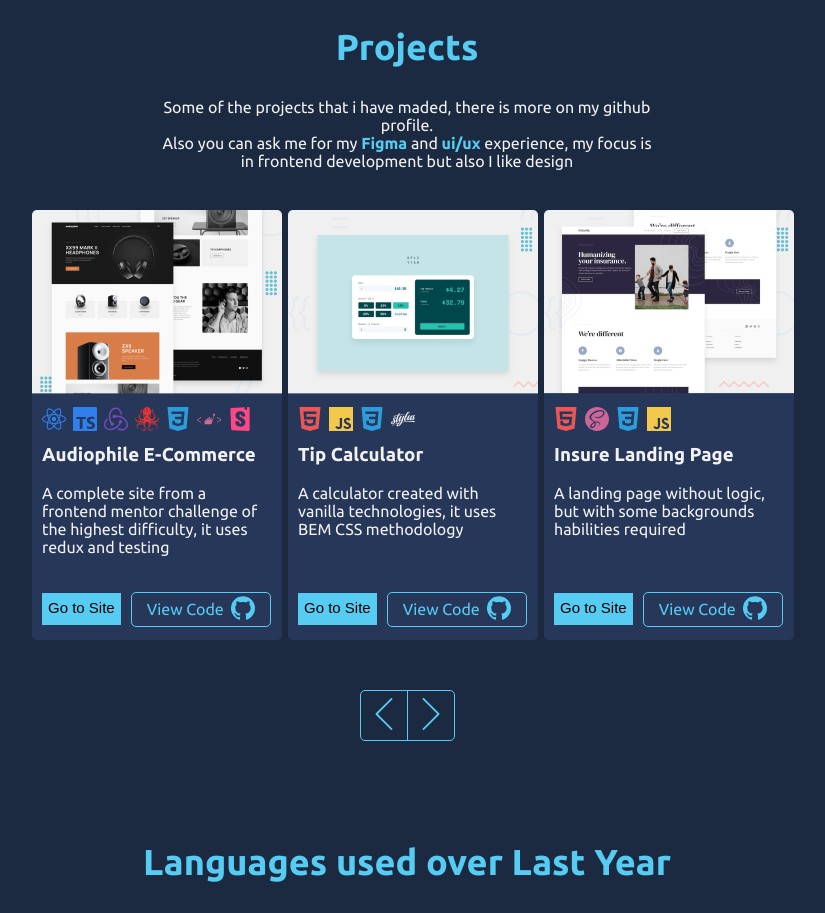
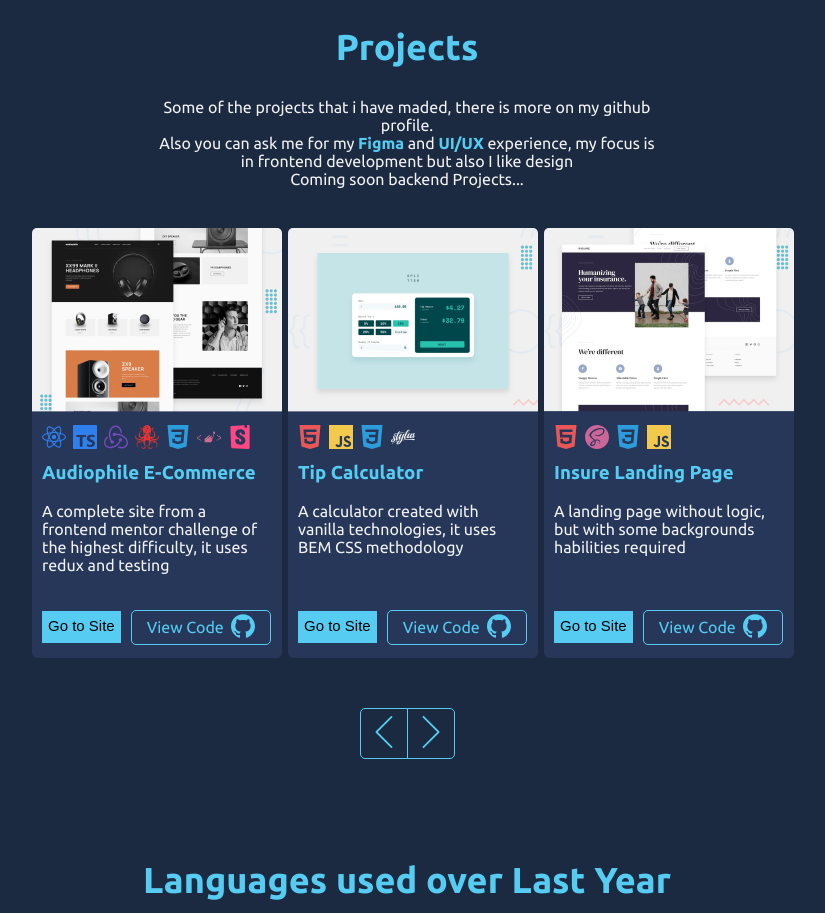
Before and after one commit to MauricioMorenoMorales/RP-portfolio, a React (Create React App) app: page / in a window 1280 px wide. Shown: the part 920-1833 px from the top of the page, without its empty margins (233-1058 px from the left). Built offline with nearby package versions, Linux system fonts and the light colour scheme.

Commit message:
Text corrected

```diff
--- a/src/components/Project/Project.styles.ts
+++ b/src/components/Project/Project.styles.ts
@@ -26,6 +26,7 @@ const Styles = styled.div`
 			margin-bottom: 20px;
 			& > h3 {
 				margin-top: 10px;
+				color: ${colorSystem.blue};
 			}
 		}
 		&__buttons {
--- a/src/components/Projects/Projects.tsx
+++ b/src/components/Projects/Projects.tsx
@@ -71,8 +71,10 @@ const Projects: React.FC = () => {
 					Some of the projects that i have maded, there is more on my github
 					profile. <br />
 					Also you can ask me for my <b className="blue">Figma</b> and{' '}
-					<b className="blue">ui/ux</b> experience, my focus is in frontend
+					<b className="blue">UI/UX</b> experience, my focus is in frontend
 					development but also I like design
+					<br />
+					Coming soon backend Projects...
 				</p>
 				<article className="projects desktop">
 					{data
@@ -108,8 +110,10 @@ const Projects: React.FC = () => {
 					Some of the projects that i have maded, there is more on my github
 					profile. <br />
 					Also you can ask me for my <b className="blue">Figma</b> and{' '}
-					<b className="blue">ui/ux</b> experience, my focus is in frontend
+					<b className="blue">UI/UX</b> experience, my focus is in frontend
 					development but also I like design
+					<br />
+					Coming soon backend Projects...
 				</p>
 				<article className="projects tablet">
 					{data
@@ -146,6 +150,8 @@ const Projects: React.FC = () => {
 					Also you can ask me for my <b className="blue">Figma</b> and{' '}
 					<b className="blue">UI/UX</b> experience, my focus is in frontend
 					development but also I like design
+					<br />
+					Coming soon backend Projects...
 				</p>
 				<article className="projects mobile">
 					{data
--- a/src/components/Stats/Stats.tsx
+++ b/src/components/Stats/Stats.tsx
@@ -13,7 +13,9 @@ const Stats: React.FC = () => {
 			<h2>Languages used over Last Year</h2>
 			<p>
 				These are the main languages that I have used over the last year, also
-				you can check my github profile to view all the code.
+				you can check my github profile to view all the code. All this data
+				comes from the extension WakaTime, that counts the time you expend doing
+				code.
 			</p>
 			<p>
 				Currently typescript and javascript, React JSX HTML and CSS based tools
```
